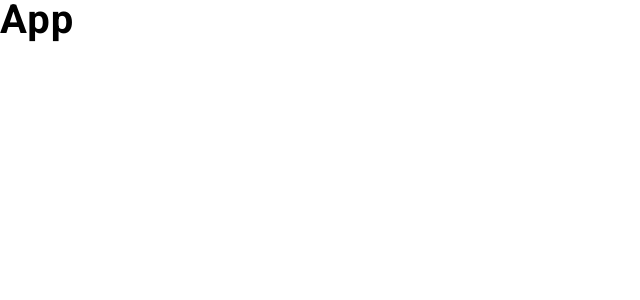
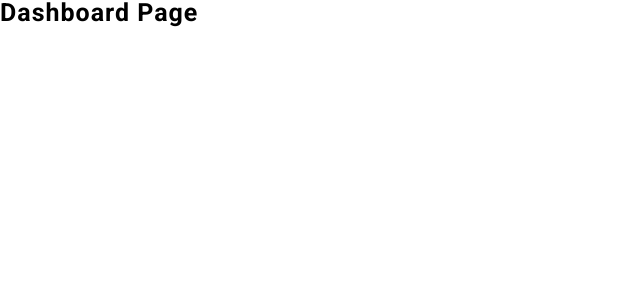
Before and after one commit to GDimitroff/github-user, a React (Create React App) app: page / in a window 1280 px wide. Shown: the top 300 px of the page, without its empty margins (0-640 px from the left). Built offline with nearby package versions, Linux system fonts and the light colour scheme.

Commit message:
Install dependencies, setup react router

```diff
--- a/package.json
+++ b/package.json
@@ -8,7 +8,10 @@
     "@testing-library/user-event": "^13.5.0",
     "react": "^18.2.0",
     "react-dom": "^18.2.0",
+    "react-icons": "^4.4.0",
+    "react-router-dom": "^6.4.1",
     "react-scripts": "5.0.1",
+    "styled-components": "^5.3.6",
     "web-vitals": "^2.1.4"
   },
   "scripts": {
--- a/src/App.js
+++ b/src/App.js
@@ -1,5 +1,14 @@
+import { Dashboard, Error, Login } from './pages';
+import { Routes, Route } from 'react-router-dom';
+
 const App = () => {
-  return <h1>App</h1>;
+  return (
+    <Routes>
+      <Route path="/" element={<Dashboard />} />
+      <Route path="login" element={<Login />} />
+      <Route path="*" element={<Error />} />
+    </Routes>
+  );
 };
 
 export default App;
--- a/src/index.js
+++ b/src/index.js
@@ -1,5 +1,6 @@
 import React from 'react';
 import ReactDOM from 'react-dom/client';
+import { BrowserRouter as Router } from 'react-router-dom';
 
 import App from './App';
 import './index.css';
@@ -7,6 +8,8 @@ import './index.css';
 const root = ReactDOM.createRoot(document.getElementById('root'));
 root.render(
   <React.StrictMode>
-    <App />
+    <Router>
+      <App />
+    </Router>
   </React.StrictMode>
 );
--- /dev/null
+++ b/src/pages/Dashboard.js
@@ -0,0 +1,9 @@
+const Dashboard = () => {
+  return (
+    <main>
+      <h2>Dashboard Page</h2>
+    </main>
+  );
+};
+
+export default Dashboard;
--- /dev/null
+++ b/src/pages/Error.js
@@ -0,0 +1,7 @@
+import React from 'react';
+
+const Error = () => {
+  return <h2>error page</h2>;
+};
+
+export default Error;
--- /dev/null
+++ b/src/pages/Login.js
@@ -0,0 +1,5 @@
+const Login = () => {
+  return <h2>login page</h2>;
+};
+
+export default Login;
--- /dev/null
+++ b/src/pages/index.js
@@ -0,0 +1,5 @@
+import Dashboard from './Dashboard';
+import Login from './Login';
+import Error from './Error';
+
+export { Dashboard, Login, Error };
```
Also changed, not shown: 1 other file (tests, documents, lock files or other folders).
